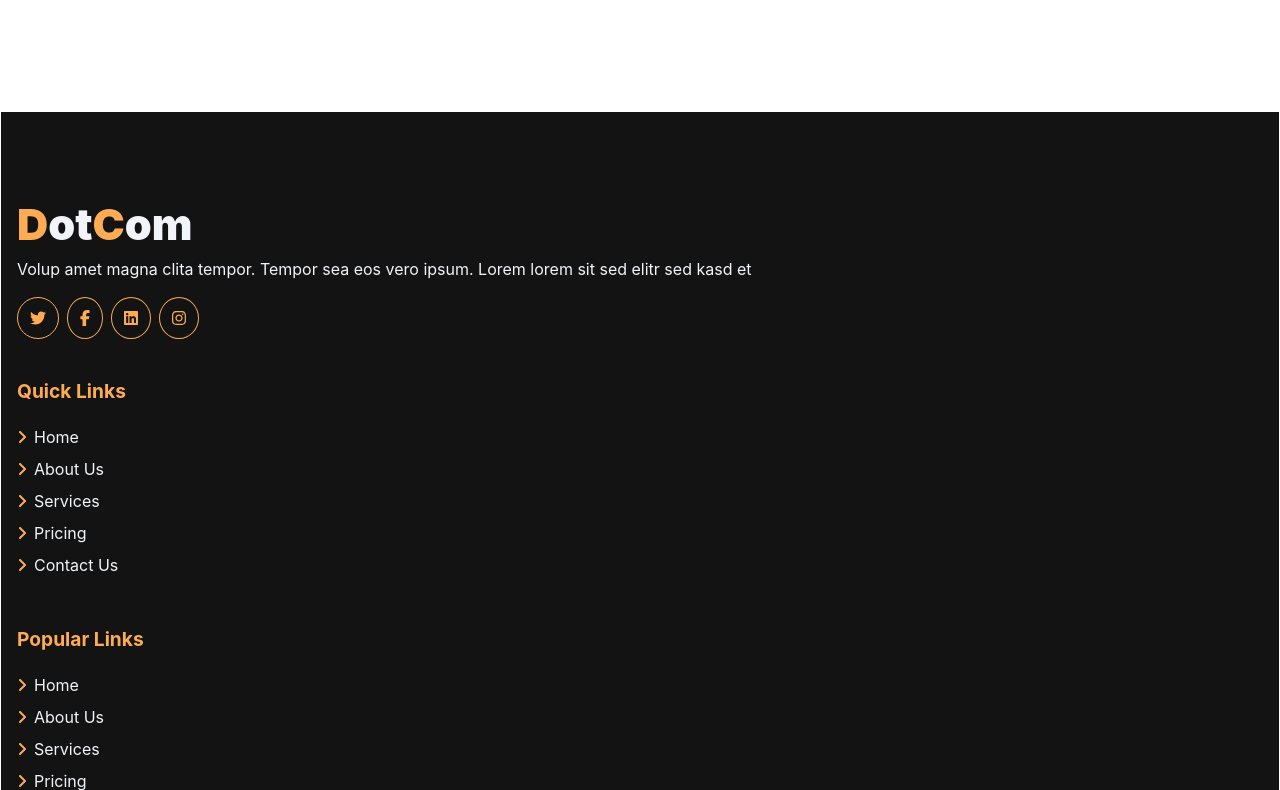
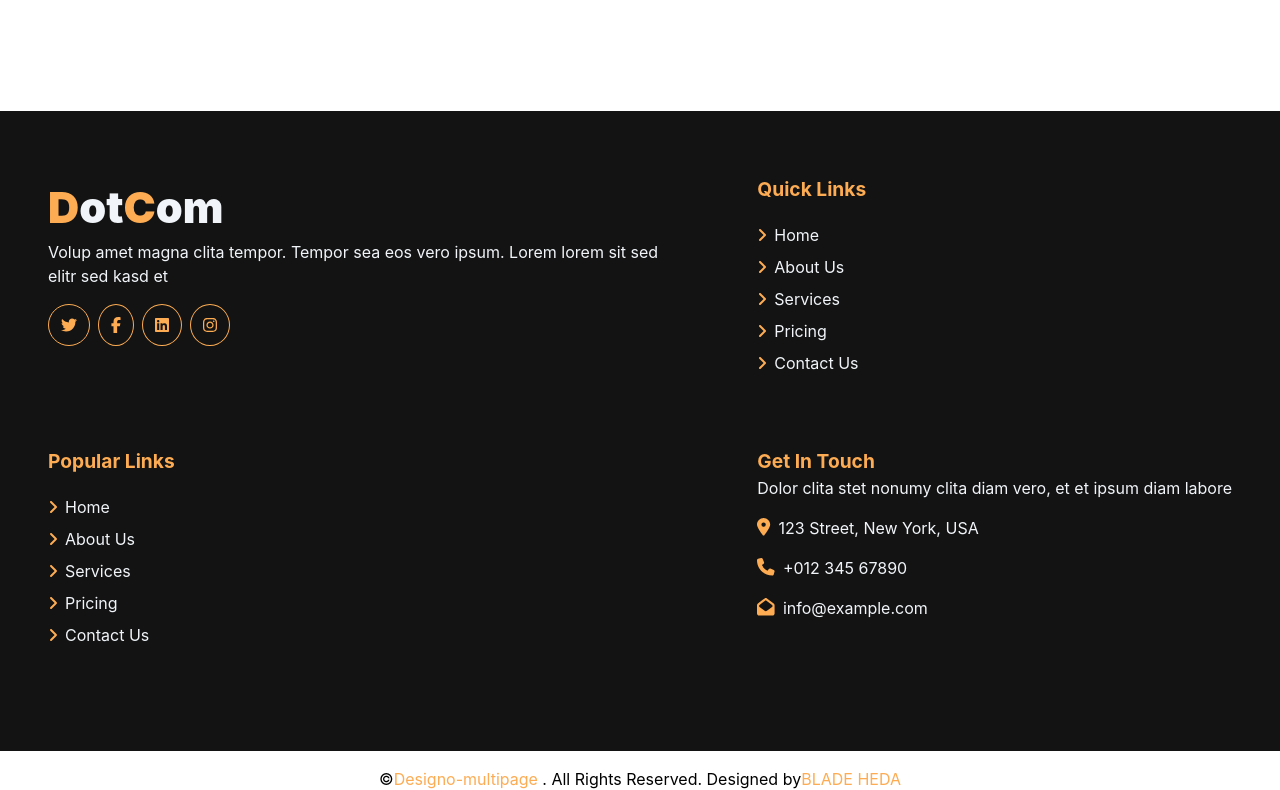
Before and after one commit to BLADEHEDA/Dotcom-Creative-Multipage-Page-App, a React (Create React App) app: page / in a window 1280 px wide. Shown: the part 6610-7400 px from the top of the page. Built offline with nearby package versions, Linux system fonts and the light colour scheme.

Commit message:
changes to the tablet

```diff
--- a/src/App.css
+++ b/src/App.css
@@ -21,8 +21,15 @@ img{
         padding: 0.5em 0.75em;
         margin-right: 0.5em;
     }
-    .footer-top{
-        border: solid 1px white;
-      }
+}
 
+@media only screen and (min-width:767px){
+.footer-top{
+    display: grid;
+    grid-template-columns: auto auto;
+    grid-gap: 1em;
+  }
+  /* .footer-one-content{
+ border: solid 1px red;
+  } */
 }
--- a/src/Components/Home/Home.css
+++ b/src/Components/Home/Home.css
@@ -81,10 +81,13 @@
 .prov-content{
   color: #131313;
 }
-.services-courses,.figures,.pricing-top,.blog-second {
-  display: grid;
-  grid-template-columns: auto auto;
-  grid-gap: 1em;
+@media only screen and (min-width:768px){
+  .services-courses,.figures,.pricing-top,.blog-second {
+    display: grid;
+    grid-template-columns: auto auto;
+    grid-gap: 1em;
+  }
 }
 
+
 }
--- a/src/Components/Shared/Footer.jsx
+++ b/src/Components/Shared/Footer.jsx
@@ -30,13 +30,14 @@ const FooterContact=(props)=>{
 
 const Footer = () => {
   return (
-    <main className='Footer '>
-        <section className="footer-top bg-[#131313] pt-[5em] pb-[3em] px-[1em] text-slate-100 ">
+    <main className='Footer'>
+        <section className="footer-top bg-[#131313] pt-[5em] pb-[3em] px-[1em] text-slate-100
+     md:pt-[4em] px-[3em] pb-[1em] ">
      <footer className="footer-one">
         <h1 className="mobile-nav-left font-[900] text-[2.1em] text-slate-100 md:text-[2.7em] ">
                 <span className="color-logo  ">D</span>ot<span className="color-logo">C</span>om
         </h1>
-    <p className="footer0one-content">Volup amet magna clita tempor. Tempor sea eos vero ipsum.
+    <p className="footer-one-content md:mr-[4em] ">Volup amet magna clita tempor. Tempor sea eos vero ipsum.
      Lorem lorem sit sed elitr sed kasd et</p>
      <div className="icons-div flex mt-[1em]">
         <div className="footer-icon"><FontAwesomeIcon className='h-[1em] text-[#FDAC53]  ' icon={faTwitter}/></div>
@@ -45,8 +46,9 @@ const Footer = () => {
         <div className="footer-icon"><FontAwesomeIcon className='h-[1em] text-[#FDAC53]  ' icon={faInstagram }/></div>
      </div>
      </footer>
-     <footer className="footer-two mb-[3em]">
-        <h2 className="footer-head color-logo text-[1.2em] font-[700] mb-[1em] mt-[2em] ">Quick Links</h2>
+     <footer className="footer-two mb-[3em] ">
+        <h2 className="footer-head color-logo text-[1.2em] font-[700] mb-[1em] mt-[2em]
+        md:mt-[0em]">Quick Links</h2>
         <FooterProp text="Home" />
         <FooterProp text="About Us" />
         <FooterProp text="Services" />
@@ -55,7 +57,8 @@ const Footer = () => {
      </footer>
 
      <footer className="footer-three mb-[3em]  ">
-     <h2 className="footer-head color-logo text-[1.2em] font-[700] mb-[1em] mt-[2em] ">Popular Links</h2>
+     <h2 className="footer-head color-logo text-[1.2em] font-[700] mb-[1em] mt-[2em]
+     md:mt-[0em] ">Popular Links</h2>
         <FooterProp text="Home" />
         <FooterProp text="About Us" />
         <FooterProp text="Services" />
@@ -63,7 +66,7 @@ const Footer = () => {
         <FooterProp text="Contact Us" />
      </footer>
      <footer className="footer-four ">
-     <h2 className="footer-three-head color-logo text-[1.2em] font-[700] mb-[1em]">Get In Touch</h2>
+     <h2 className="footer-three-head color-logo text-[1.2em] font-[700] mb-[1em] md:mb-[0em] ">Get In Touch</h2>
         <p className="footer-three-content mb-[1em] ">Dolor clita stet nonumy clita diam vero, et et ipsum diam labore</p>
         <FooterContact
          icon={ <FontAwesomeIcon className='h-[1.1em] text-[#FDAC53]' icon={faMapMarkerAlt}/>}
```
